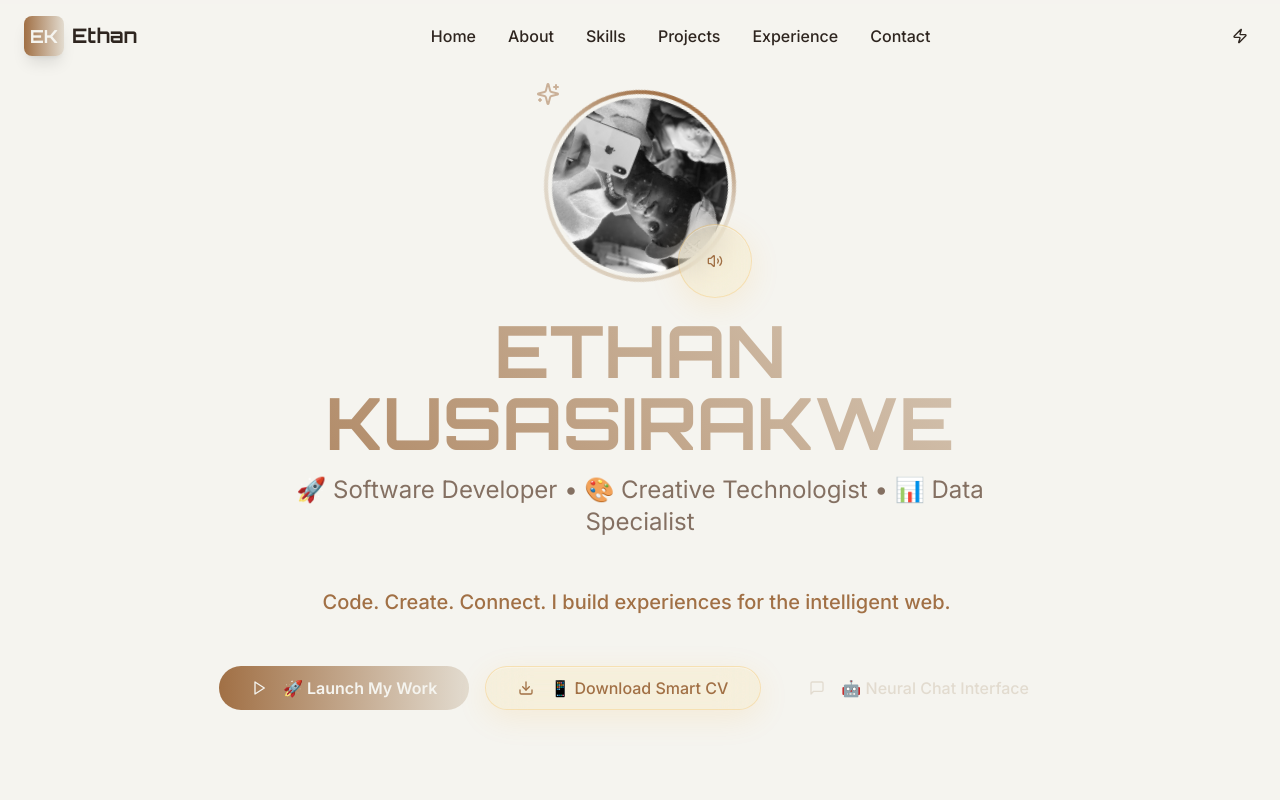
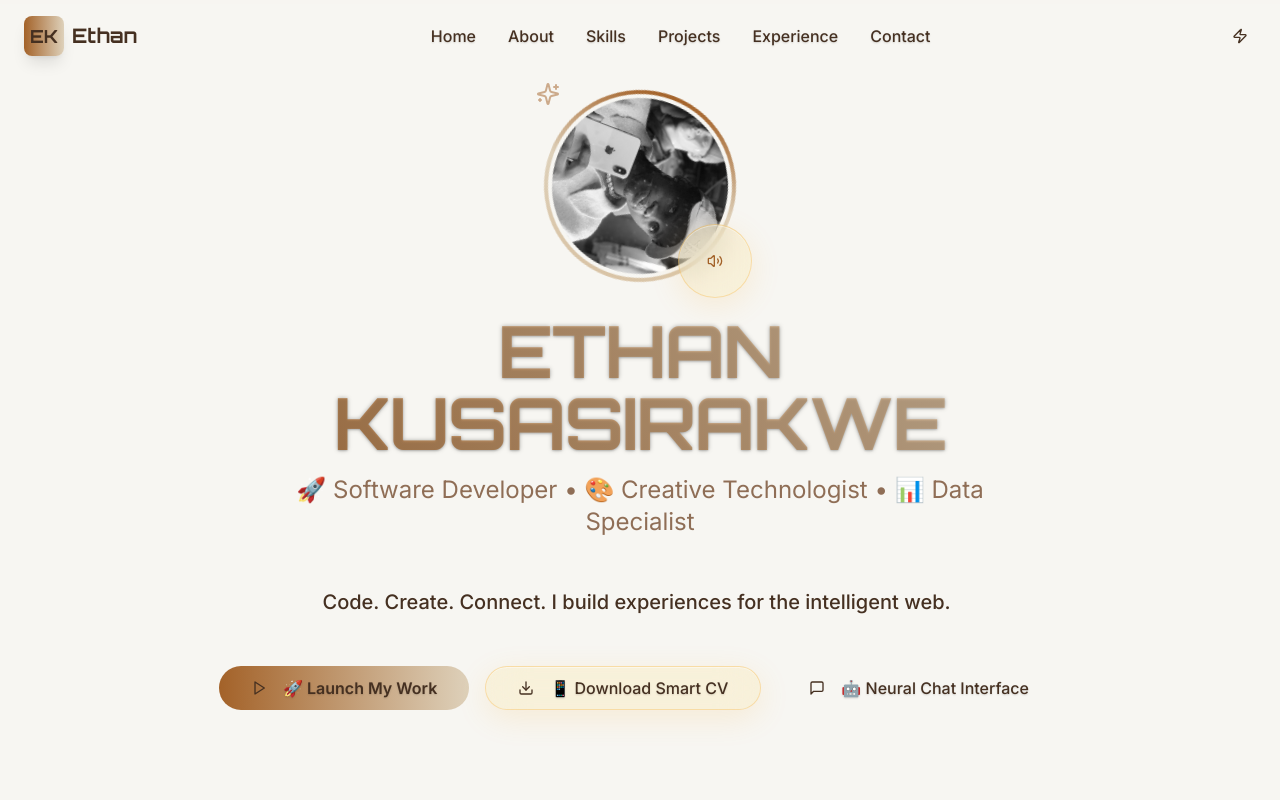
Before and after one commit to Ethan7628/ethank-folio, a React (Vite) app: page / in a window 1280 px wide. Shown: the top 800 px of the page. Built offline with nearby package versions, Linux system fonts and the light colour scheme.

Commit message:
Fix theme typos
Improve visibility of text across all themes by adjusting color contrast and font styles.

```diff
--- /dev/null
+++ b/src/components/enhanced/TypographyEnhancer.tsx
@@ -0,0 +1,41 @@
+
+import React, { useEffect } from 'react';
+import { useTheme } from '../ThemeProvider';
+
+export const TypographyEnhancer: React.FC = () => {
+  const { theme } = useTheme();
+
+  useEffect(() => {
+    // Enhance text contrast dynamically
+    const enhanceTextContrast = () => {
+      const elements = document.querySelectorAll('p, span, div, h1, h2, h3, h4, h5, h6, button, a');
+
+      elements.forEach((element) => {
+        const computedStyle = window.getComputedStyle(element);
+        const backgroundColor = computedStyle.backgroundColor;
+
+        // Apply theme-specific text enhancements
+        if (theme === 'light') {
+          if (element.tagName.match(/^H[1-6]$/)) {
+            (element as HTMLElement).style.textShadow = '0 1px 3px rgba(0, 0, 0, 0.1)';
+          }
+        } else if (theme === 'beige') {
+          if (element.tagName.match(/^H[1-6]$/)) {
+            (element as HTMLElement).style.textShadow = '0 1px 2px rgba(0, 0, 0, 0.15)';
+          }
+        } else if (theme === 'dark') {
+          if (element.tagName.match(/^H[1-6]$/)) {
+            (element as HTMLElement).style.textShadow = '0 2px 4px rgba(0, 0, 0, 0.5)';
+          }
+        }
+      });
+    };
+
+    // Run enhancement after theme change
+    const timeoutId = setTimeout(enhanceTextContrast, 100);
+
+    return () => clearTimeout(timeoutId);
+  }, [theme]);
+
+  return null;
+};
--- a/src/index.css
+++ b/src/index.css
@@ -9,131 +9,131 @@ All colors MUST be HSL.
 
 @layer base {
   :root {
-    /* Light theme (enhanced blue/white) */
+    /* Light theme (enhanced blue/white) with improved contrast */
     --background: 210 40% 98%;
-    --foreground: 222 84% 4.9%;
+    --foreground: 222 84% 15%;
 
     --card: 0 0% 100%;
-    --card-foreground: 222 84% 4.9%;
+    --card-foreground: 222 84% 15%;
 
     --popover: 0 0% 100%;
-    --popover-foreground: 222 84% 4.9%;
+    --popover-foreground: 222 84% 15%;
 
-    --primary: 217 91% 60%;
+    --primary: 217 91% 45%;
     --primary-foreground: 210 40% 98%;
 
-    --secondary: 214 95% 93%;
-    --secondary-foreground: 222 47% 11%;
+    --secondary: 214 95% 85%;
+    --secondary-foreground: 222 84% 20%;
 
-    --muted: 214 95% 93%;
-    --muted-foreground: 215 16% 46%;
+    --muted: 214 95% 90%;
+    --muted-foreground: 222 47% 35%;
 
-    --accent: 214 95% 93%;
-    --accent-foreground: 222 47% 11%;
+    --accent: 214 95% 88%;
+    --accent-foreground: 222 84% 20%;
 
     --destructive: 0 84% 60%;
     --destructive-foreground: 210 40% 98%;
 
-    --border: 214 32% 91%;
-    --input: 214 32% 91%;
-    --ring: 217 91% 60%;
+    --border: 214 32% 85%;
+    --input: 214 32% 85%;
+    --ring: 217 91% 45%;
 
     --radius: 0.5rem;
 
     --sidebar-background: 210 40% 98%;
-    --sidebar-foreground: 222 47% 11%;
-    --sidebar-primary: 217 91% 60%;
+    --sidebar-foreground: 222 84% 20%;
+    --sidebar-primary: 217 91% 45%;
     --sidebar-primary-foreground: 210 40% 98%;
-    --sidebar-accent: 214 95% 93%;
-    --sidebar-accent-foreground: 222 47% 11%;
-    --sidebar-border: 214 32% 91%;
-    --sidebar-ring: 217 91% 60%;
+    --sidebar-accent: 214 95% 85%;
+    --sidebar-accent-foreground: 222 84% 20%;
+    --sidebar-border: 214 32% 85%;
+    --sidebar-ring: 217 91% 45%;
   }
 
   .dark {
-    --background: 222 84% 4.9%;
-    --foreground: 210 40% 98%;
+    --background: 222 84% 8%;
+    --foreground: 210 40% 95%;
 
-    --card: 222 84% 4.9%;
-    --card-foreground: 210 40% 98%;
+    --card: 222 84% 10%;
+    --card-foreground: 210 40% 95%;
 
-    --popover: 222 84% 4.9%;
-    --popover-foreground: 210 40% 98%;
+    --popover: 222 84% 10%;
+    --popover-foreground: 210 40% 95%;
 
-    --primary: 210 40% 98%;
-    --primary-foreground: 222 47% 11%;
+    --primary: 217 91% 65%;
+    --primary-foreground: 222 84% 10%;
 
-    --secondary: 217 33% 17%;
-    --secondary-foreground: 210 40% 98%;
+    --secondary: 217 33% 20%;
+    --secondary-foreground: 210 40% 90%;
 
-    --muted: 217 33% 17%;
-    --muted-foreground: 215 20% 65%;
+    --muted: 217 33% 20%;
+    --muted-foreground: 215 20% 70%;
 
-    --accent: 217 33% 17%;
-    --accent-foreground: 210 40% 98%;
+    --accent: 217 33% 25%;
+    --accent-foreground: 210 40% 90%;
 
-    --destructive: 0 62% 50%;
-    --destructive-foreground: 210 40% 98%;
+    --destructive: 0 62% 55%;
+    --destructive-foreground: 210 40% 95%;
 
-    --border: 217 33% 17%;
-    --input: 217 33% 17%;
-    --ring: 212 92% 45%;
+    --border: 217 33% 25%;
+    --input: 217 33% 25%;
+    --ring: 217 91% 65%;
 
-    --sidebar-background: 222 84% 4.9%;
-    --sidebar-foreground: 210 40% 98%;
-    --sidebar-primary: 217 91% 60%;
-    --sidebar-primary-foreground: 222 47% 11%;
-    --sidebar-accent: 217 33% 17%;
-    --sidebar-accent-foreground: 210 40% 98%;
-    --sidebar-border: 217 33% 17%;
-    --sidebar-ring: 217 91% 60%;
+    --sidebar-background: 222 84% 8%;
+    --sidebar-foreground: 210 40% 90%;
+    --sidebar-primary: 217 91% 65%;
+    --sidebar-primary-foreground: 222 84% 10%;
+    --sidebar-accent: 217 33% 20%;
+    --sidebar-accent-foreground: 210 40% 90%;
+    --sidebar-border: 217 33% 25%;
+    --sidebar-ring: 217 91% 65%;
   }
 
   .beige {
-    /* Enhanced beige theme with warmer colors */
-    --background: 42 25% 95%;
-    --foreground: 25 20% 15%;
+    /* Enhanced beige theme with better contrast */
+    --background: 42 25% 96%;
+    --foreground: 25 35% 20%;
 
-    --card: 40 30% 92%;
-    --card-foreground: 25 20% 15%;
+    --card: 40 30% 94%;
+    --card-foreground: 25 35% 20%;
 
-    --popover: 40 30% 92%;
-    --popover-foreground: 25 20% 15%;
+    --popover: 40 30% 94%;
+    --popover-foreground: 25 35% 20%;
 
-    --primary: 28 40% 45%;
-    --primary-foreground: 42 25% 95%;
+    --primary: 28 60% 40%;
+    --primary-foreground: 42 25% 96%;
 
-    --secondary: 38 25% 85%;
-    --secondary-foreground: 25 20% 20%;
+    --secondary: 38 35% 80%;
+    --secondary-foreground: 25 35% 25%;
 
-    --muted: 38 25% 85%;
-    --muted-foreground: 25 15% 45%;
+    --muted: 38 35% 85%;
+    --muted-foreground: 25 25% 40%;
 
-    --accent: 35 30% 80%;
-    --accent-foreground: 25 20% 20%;
+    --accent: 35 40% 75%;
+    --accent-foreground: 25 35% 25%;
 
     --destructive: 0 84% 60%;
-    --destructive-foreground: 42 25% 95%;
+    --destructive-foreground: 42 25% 96%;
 
-    --border: 35 20% 82%;
-    --input: 35 20% 82%;
-    --ring: 28 40% 45%;
+    --border: 35 30% 78%;
+    --input: 35 30% 78%;
+    --ring: 28 60% 40%;
 
-    --sidebar-background: 42 25% 95%;
-    --sidebar-foreground: 25 20% 20%;
-    --sidebar-primary: 28 40% 45%;
-    --sidebar-primary-foreground: 42 25% 95%;
-    --sidebar-accent: 38 25% 88%;
-    --sidebar-accent-foreground: 25 20% 20%;
-    --sidebar-border: 35 15% 78%;
-    --sidebar-ring: 28 50% 50%;
+    --sidebar-background: 42 25% 96%;
+    --sidebar-foreground: 25 35% 25%;
+    --sidebar-primary: 28 60% 40%;
+    --sidebar-primary-foreground: 42 25% 96%;
+    --sidebar-accent: 38 35% 82%;
+    --sidebar-accent-foreground: 25 35% 25%;
+    --sidebar-border: 35 25% 75%;
+    --sidebar-ring: 28 60% 45%;
 
-    /* Enhanced tech theme colors - warmer beige/brown palette */
-    --tech-primary: 28 55% 50%;
-    --tech-secondary: 22 45% 40%;
-    --tech-accent: 35 50% 55%;
-    --tech-dark: 18 35% 25%;
-    --tech-light: 42 35% 85%;
+    /* Enhanced tech theme colors - better contrast */
+    --tech-primary: 28 70% 45%;
+    --tech-secondary: 22 60% 35%;
+    --tech-accent: 35 65% 50%;
+    --tech-dark: 18 50% 20%;
+    --tech-light: 42 40% 88%;
   }
 }
 
@@ -144,16 +144,55 @@ All colors MUST be HSL.
 
   body {
     @apply bg-background text-foreground;
+    font-feature-settings: "cv11", "ss01";
+    font-variant-ligatures: contextual;
+    -webkit-font-smoothing: antialiased;
+    -moz-osx-font-smoothing: grayscale;
+  }
+
+  /* Enhanced typography for better visibility */
+  h1, h2, h3, h4, h5, h6 {
+    font-weight: 600;
+    line-height: 1.2;
+    letter-spacing: -0.02em;
+  }
+
+  .light h1, .light h2, .light h3, .light h4, .light h5, .light h6 {
+    color: hsl(var(--foreground));
+    text-shadow: 0 1px 3px rgba(0, 0, 0, 0.1);
+  }
+
+  .beige h1, .beige h2, .beige h3, .beige h4, .beige h5, .beige h6 {
+    color: hsl(var(--foreground));
+    text-shadow: 0 1px 2px rgba(0, 0, 0, 0.15);
+  }
+
+  .dark h1, .dark h2, .dark h3, .dark h4, .dark h5, .dark h6 {
+    color: hsl(var(--foreground));
+    text-shadow: 0 2px 4px rgba(0, 0, 0, 0.5);
+  }
+
+  /* Enhanced text contrast */
+  .light p, .light span, .light div {
+    color: hsl(var(--foreground));
+  }
+
+  .beige p, .beige span, .beige div {
+    color: hsl(var(--foreground));
+  }
+
+  .dark p, .dark span, .dark div {
+    color: hsl(var(--foreground));
   }
 
   /* 2050 Futuristic Light Theme */
   .light body {
     background: linear-gradient(135deg,
-        rgba(0, 147, 233, 0.08) 0%,
-        rgba(56, 189, 248, 0.06) 25%,
-        rgba(139, 92, 246, 0.04) 50%,
-        rgba(236, 72, 153, 0.06) 75%,
-        rgba(248, 113, 113, 0.08) 100%);
+        rgba(0, 147, 233, 0.06) 0%,
+        rgba(56, 189, 248, 0.04) 25%,
+        rgba(139, 92, 246, 0.03) 50%,
+        rgba(236, 72, 153, 0.04) 75%,
+        rgba(248, 113, 113, 0.06) 100%);
     background-attachment: fixed;
   }
 
@@ -165,9 +204,9 @@ All colors MUST be HSL.
     right: 0;
     bottom: 0;
     background:
-      radial-gradient(circle at 20% 50%, rgba(139, 92, 246, 0.03) 0%, transparent 50%),
-      radial-gradient(circle at 80% 20%, rgba(59, 130, 246, 0.03) 0%, transparent 50%),
-      radial-gradient(circle at 40% 80%, rgba(236, 72, 153, 0.03) 0%, transparent 50%);
+      radial-gradient(circle at 20% 50%, rgba(139, 92, 246, 0.02) 0%, transparent 50%),
+      radial-gradient(circle at 80% 20%, rgba(59, 130, 246, 0.02) 0%, transparent 50%),
+      radial-gradient(circle at 40% 80%, rgba(236, 72, 153, 0.02) 0%, transparent 50%);
     pointer-events: none;
     z-index: -1;
   }
@@ -175,11 +214,11 @@ All colors MUST be HSL.
   /* 2050 Futuristic Beige Theme */
   .beige body {
     background: linear-gradient(135deg,
-        rgba(251, 191, 36, 0.08) 0%,
-        rgba(245, 158, 11, 0.06) 25%,
-        rgba(217, 119, 6, 0.04) 50%,
-        rgba(180, 83, 9, 0.06) 75%,
-        rgba(146, 64, 14, 0.08) 100%);
+        rgba(251, 191, 36, 0.06) 0%,
+        rgba(245, 158, 11, 0.04) 25%,
+        rgba(217, 119, 6, 0.03) 50%,
+        rgba(180, 83, 9, 0.04) 75%,
+        rgba(146, 64, 14, 0.06) 100%);
     background-attachment: fixed;
   }
 
@@ -191,68 +230,92 @@ All colors MUST be HSL.
     right: 0;
     bottom: 0;
     background:
-      radial-gradient(circle at 30% 40%, rgba(251, 191, 36, 0.03) 0%, transparent 50%),
-      radial-gradient(circle at 70% 60%, rgba(245, 158, 11, 0.03) 0%, transparent 50%),
-      radial-gradient(circle at 50% 20%, rgba(217, 119, 6, 0.03) 0%, transparent 50%);
+      radial-gradient(circle at 30% 40%, rgba(251, 191, 36, 0.02) 0%, transparent 50%),
+      radial-gradient(circle at 70% 60%, rgba(245, 158, 11, 0.02) 0%, transparent 50%),
+      radial-gradient(circle at 50% 20%, rgba(217, 119, 6, 0.02) 0%, transparent 50%);
     pointer-events: none;
     z-index: -1;
   }
 
-  /* Enhanced Dark Theme (unchanged as requested) */
+  /* Enhanced Dark Theme */
   .dark body {
     background: linear-gradient(135deg,
-        rgba(15, 23, 42, 0.8) 0%,
-        rgba(30, 41, 59, 0.8) 50%,
-        rgba(51, 65, 85, 0.8) 100%);
+        rgba(15, 23, 42, 0.9) 0%,
+        rgba(30, 41, 59, 0.9) 50%,
+        rgba(51, 65, 85, 0.9) 100%);
+    background-attachment: fixed;
   }
 
-  /* 2050 Futuristic Glass Effects */
+  /* Enhanced glass effects with better text contrast */
   .glass-effect {
-    background: rgba(255, 255, 255, 0.1);
+    background: rgba(255, 255, 255, 0.12);
     -webkit-backdrop-filter: blur(20px) saturate(180%);
     backdrop-filter: blur(20px) saturate(180%);
-    border: 1px solid rgba(255, 255, 255, 0.2);
-    box-shadow: 0 8px 32px rgba(0, 0, 0, 0.1);
+    border: 1px solid rgba(255, 255, 255, 0.25);
+    box-shadow: 0 8px 32px rgba(0, 0, 0, 0.12);
   }
 
   .light .glass-effect {
-    background: rgba(255, 255, 255, 0.15);
+    background: rgba(255, 255, 255, 0.18);
     -webkit-backdrop-filter: blur(20px) saturate(180%);
     backdrop-filter: blur(20px) saturate(180%);
-    border: 1px solid rgba(139, 92, 246, 0.2);
+    border: 1px solid rgba(139, 92, 246, 0.25);
     box-shadow:
-      0 8px 32px rgba(59, 130, 246, 0.1),
+      0 8px 32px rgba(59, 130, 246, 0.12),
+      inset 0 1px 0 rgba(255, 255, 255, 0.5);
+  }
+
+  .beige .glass-effect {
+    background: rgba(251, 191, 36, 0.10);
+    -webkit-backdrop-filter: blur(20px) saturate(180%);
+    backdrop-filter: blur(20px) saturate(180%);
+    border: 1px solid rgba(245, 158, 11, 0.25);
+    box-shadow:
+      0 8px 32px rgba(245, 158, 11, 0.12),
       inset 0 1px 0 rgba(255, 255, 255, 0.4);
   }
 
-  .beige .glass-effect {
-    background: rgba(251, 191, 36, 0.08);
+  .dark .glass-effect {
+    background: rgba(0, 0, 0, 0.35);
     -webkit-backdrop-filter: blur(20px) saturate(180%);
     backdrop-filter: blur(20px) saturate(180%);
-    border: 1px solid rgba(245, 158, 11, 0.2);
+    border: 1px solid rgba(255, 255, 255, 0.15);
     box-shadow:
-      0 8px 32px rgba(245, 158, 11, 0.1),
-      inset 0 1px 0 rgba(255, 255, 255, 0.3);
+      0 8px 32px rgba(0, 0, 0, 0.35),
+      inset 0 1px 0 rgba(255, 255, 255, 0.15);
   }
 
-  .dark .glass-effect {
-    background: rgba(0, 0, 0, 0.3);
-    -webkit-backdrop-filter: blur(20px) saturate(180%);
-    backdrop-filter: blur(20px) saturate(180%);
-    border: 1px solid rgba(255, 255, 255, 0.1);
-    box-shadow:
-      0 8px 32px rgba(0, 0, 0, 0.3),
-      inset 0 1px 0 rgba(255, 255, 255, 0.1);
-  }
-
+  /* Enhanced text gradient with better contrast */
   .text-gradient {
     background: linear-gradient(135deg, hsl(var(--primary)), hsl(var(--secondary)));
     -webkit-background-clip: text;
     -webkit-text-fill-color: transparent;
     background-clip: text;
+    position: relative;
   }
 
-  /* Enhanced tech theme utilities */
+  .light .text-gradient {
+    background: linear-gradient(135deg, hsl(217 91% 40%), hsl(214 95% 75%));
+    -webkit-background-clip: text;
+    -webkit-text-fill-color: transparent;
+    background-clip: text;
+  }
+
+  .beige .text-gradient {
+    background: linear-gradient(135deg, hsl(28 70% 40%), hsl(35 65% 45%));
+    -webkit-background-clip: text;
+    -webkit-text-fill-color: transparent;
+    background-clip: text;
+  }
+
+  .dark .text-gradient {
+    background: linear-gradient(135deg, hsl(217 91% 70%), hsl(210 40% 85%));
+    -webkit-background-clip: text;
+    -webkit-text-fill-color: transparent;
+    background-clip: text;
+  }
+
+  /* Enhanced tech theme utilities with better contrast */
   .text-tech-primary {
     color: hsl(var(--tech-primary, var(--primary)));
   }
@@ -273,60 +336,33 @@ All colors MUST be HSL.
     color: hsl(var(--tech-light, var(--background)));
   }
 
-  .bg-tech-primary {
-    background-color: hsl(var(--tech-primary, var(--primary)));
+  /* Enhanced button and interactive elements */
+  .light button, .light .button {
+    color: hsl(var(--foreground));
+    text-shadow: 0 1px 2px rgba(0, 0, 0, 0.1);
   }
 
-  .bg-tech-secondary {
-    background-color: hsl(var(--tech-secondary, var(--secondary)));
+  .beige button, .beige .button {
+    color: hsl(var(--foreground));
+    text-shadow: 0 1px 2px rgba(0, 0, 0, 0.15);
   }
 
-  .bg-tech-accent {
-    background-color: hsl(var(--tech-accent, var(--accent)));
+  .dark button, .dark .button {
+    color: hsl(var(--foreground));
+    text-shadow: 0 1px 3px rgba(0, 0, 0, 0.5);
   }
 
-  .bg-tech-dark {
-    background-color: hsl(var(--tech-dark, var(--foreground)));
+  /* Enhanced muted text */
+  .light .text-muted-foreground {
+    color: hsl(222 47% 40%);
   }
 
-  .bg-tech-light {
-    background-color: hsl(var(--tech-light, var(--background)));
+  .beige .text-muted-foreground {
+    color: hsl(25 25% 45%);
   }
 
-  .border-tech-primary {
-    border-color: hsl(var(--tech-primary, var(--primary)));
-  }
-
-  .border-tech-secondary {
-    border-color: hsl(var(--tech-secondary, var(--secondary)));
-  }
-
-  .border-tech-accent {
-    border-color: hsl(var(--tech-accent, var(--accent)));
-  }
-
-  .hover\:bg-tech-primary:hover {
-    background-color: hsl(var(--tech-primary, var(--primary)));
-  }
-
-  .hover\:bg-tech-secondary:hover {
-    background-color: hsl(var(--tech-secondary, var(--secondary)));
-  }
-
-  .hover\:bg-tech-accent:hover {
-    background-color: hsl(var(--tech-accent, var(--accent)));
-  }
-
-  .hover\:text-tech-primary:hover {
-    color: hsl(var(--tech-primary, var(--primary)));
-  }
-
-  .hover\:text-tech-secondary:hover {
-    color: hsl(var(--tech-secondary, var(--secondary)));
-  }
-
-  .hover\:text-tech-accent:hover {
-    color: hsl(var(--tech-accent, var(--accent)));
+  .dark .text-muted-foreground {
+    color: hsl(215 20% 65%);
   }
 
   /* 2050 Futuristic Animations */
@@ -442,13 +478,26 @@ All colors MUST be HSL.
     -webkit-text-fill-color: transparent;
     background-clip: text;
     animation: gradient-shift 3s ease-in-out infinite;
+    filter: drop-shadow(0 0 2px rgba(0, 0, 0, 0.3));
   }
 
   .cyber-grid {
     background-image:
-      linear-gradient(rgba(139, 92, 246, 0.1) 1px, transparent 1px),
-      linear-gradient(90deg, rgba(139, 92, 246, 0.1) 1px, transparent 1px);
+      linear-gradient(rgba(139, 92, 246, 0.08) 1px, transparent 1px),
+      linear-gradient(90deg, rgba(139, 92, 246, 0.08) 1px, transparent 1px);
     background-size: 20px 20px;
+  }
+
+  .light .cyber-grid {
+    background-image:
+      linear-gradient(rgba(59, 130, 246, 0.08) 1px, transparent 1px),
+      linear-gradient(90deg, rgba(59, 130, 246, 0.08) 1px, transparent 1px);
+  }
+
+  .beige .cyber-grid {
+    background-image:
+      linear-gradient(rgba(245, 158, 11, 0.08) 1px, transparent 1px),
+      linear-gradient(90deg, rgba(245, 158, 11, 0.08) 1px, transparent 1px);
   }
 
   @keyframes gradient-shift {
@@ -465,13 +514,34 @@ All colors MUST be HSL.
 
   .font-tech {
     font-family: 'Orbitron', 'Inter', sans-serif;
+    font-feature-settings: "cv11", "ss01";
+    font-variant-ligatures: contextual;
+    -webkit-font-smoothing: antialiased;
+    -moz-osx-font-smoothing: grayscale;
   }
 
   /* Improved responsive typography */
   @media (max-width: 640px) {
     body {
-      font-size: 14px;
+      font-size: 16px;
+      line-height: 1.5;
     }
+  }
+
+  /* Enhanced focus states */
+  .light *:focus-visible {
+    outline: 2px solid hsl(var(--primary));
+    outline-offset: 2px;
+  }
+
+  .beige *:focus-visible {
+    outline: 2px solid hsl(var(--tech-primary));
+    outline-offset: 2px;
+  }
+
+  .dark *:focus-visible {
+    outline: 2px solid hsl(var(--primary));
+    outline-offset: 2px;
   }
 
   /* Smooth scrolling for better UX */
@@ -483,4 +553,17 @@ All colors MUST be HSL.
   body {
     overflow-x: hidden;
   }
+
+  /* Enhanced card text contrast */
+  .light .card, .light [class*="card"] {
+    color: hsl(var(--card-foreground));
+  }
+
+  .beige .card, .beige [class*="card"] {
+    color: hsl(var(--card-foreground));
+  }
+
+  .dark .card, .dark [class*="card"] {
+    color: hsl(var(--card-foreground));
+  }
 }
--- a/src/pages/Index.tsx
+++ b/src/pages/Index.tsx
@@ -13,6 +13,7 @@ import { ContactSection } from '@/components/ContactSection';
 import { Footer } from '@/components/Footer';
 import { SEOHead } from '@/components/enhanced/SEOHead';
 import { ScrollProgressIndicator } from '@/components/enhanced/ProgressIndicator';
+import { TypographyEnhancer } from '@/components/enhanced/TypographyEnhancer';
 import { usePageAnalytics } from '@/hooks/useAnalytics';
 
 const Index = () => {
@@ -23,6 +24,7 @@ const Index = () => {
       <ThemeProvider>
         <SEOHead />
         <ScrollProgressIndicator />
+        <TypographyEnhancer />
         <div className="min-h-screen bg-background text-foreground">
           <Navigation />
           <main>
```
